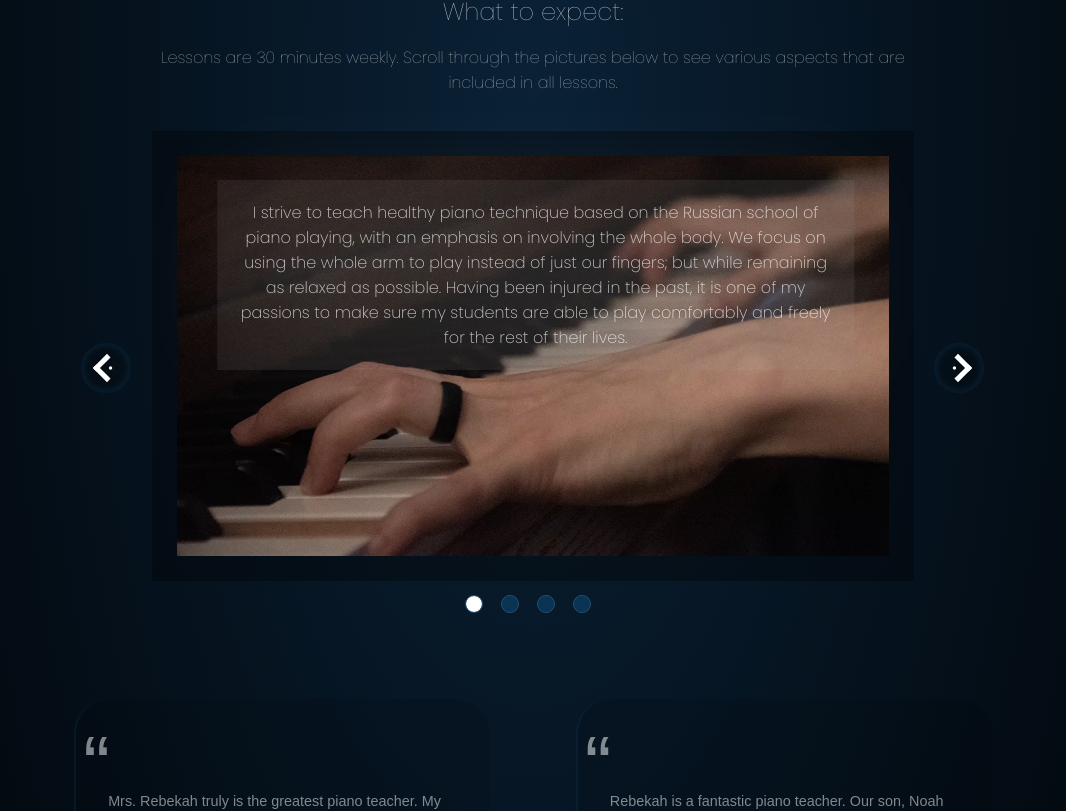
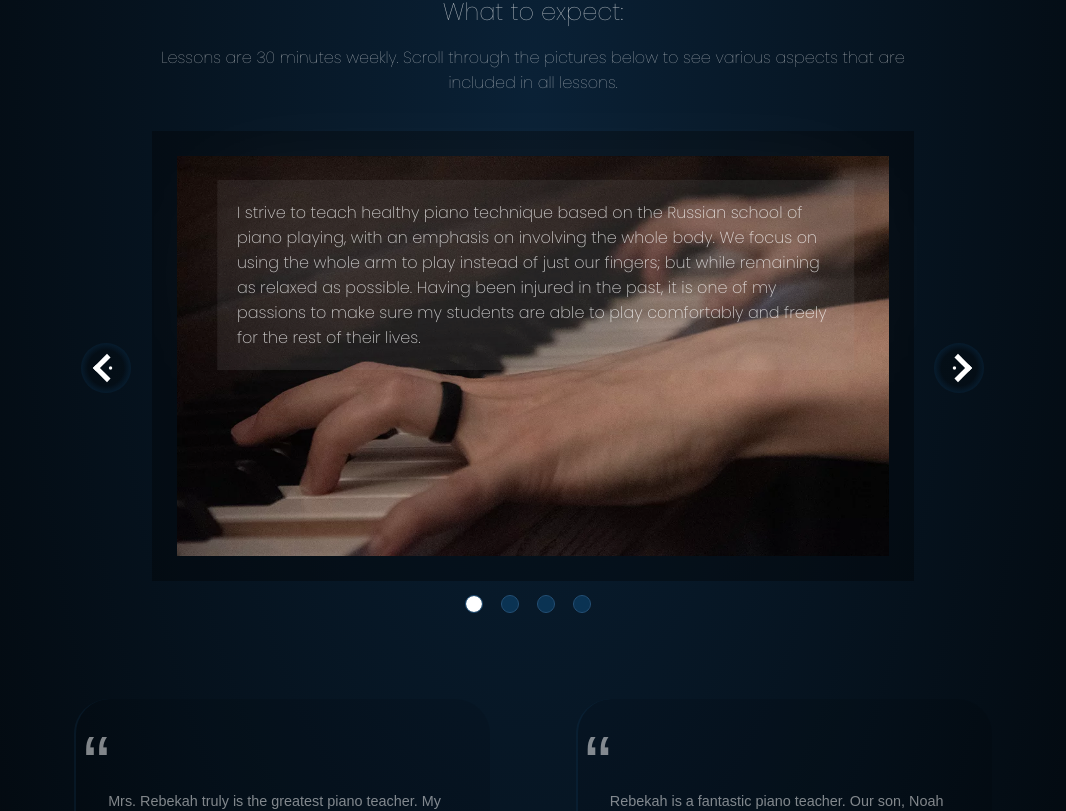
Before and after one commit to njche/rebekahs-piano-studio, a React (Create React App) app: page / in a window 1280 px wide. Shown: the part 2829-3640 px from the top of the page, without its empty margins (107-1173 px from the left). Built offline with nearby package versions, Linux system fonts and the light colour scheme; a web font is replaced by a local one.

Commit message:
I dislike Safari.

```diff
--- a/src/App.css
+++ b/src/App.css
@@ -314,6 +314,7 @@ a:visited {
   width: 70%;
   margin-top: -6%;
   justify-self: center;
+  justify-content: center;
   display: grid;
   margin-bottom: 25%;
 }
@@ -350,6 +351,7 @@ a:visited {
   display: grid;
   justify-content: center;
   grid-template-columns: auto 85% auto;
+  text-align: left;
 }
 
 .Lessons-slide-grid {
@@ -1573,7 +1575,7 @@ textarea {
 
 @media only screen and (max-width: 1400px) {
   .Lessons-slide-text-0 {
-    max-width: 55%;
+    max-width: 50%;
     margin-top: -22%;
     margin-left: 28%;
   }
@@ -1581,15 +1583,15 @@ textarea {
 
 @media only screen and (max-width: 1366px) {
   .Lessons-slide-text-1 {
-    max-width: 60%;
+    max-width: 50%;
     margin-top: -9%;
     margin-left: 28.25%;
   }
 
   .Lessons-slide-text-2 {
-    max-width: 25%;
-    margin-top: -20%;
-    margin-left: 40%;
+    max-width: 50%;
+    margin-top: -8%;
+    margin-left: 30%;
   }
 
   .Testimonials-1 {
@@ -1698,23 +1700,18 @@ textarea {
 
   .Lessons-slide-text-0 {
     font-size: 1rem;
-    max-width: 55%;
     margin-top: -22%;
     margin-left: 28%;
   }
 
   .Lessons-slide-text-1 {
     font-size: 1rem;
-    max-width: 60%;
     margin-top: -9%;
     margin-left: 28.25%;
   }
 
   .Lessons-slide-text-2 {
     font-size: 1rem;
-    max-width: 25%;
-    margin-top: -20%;
-    margin-left: 39%;
   }
 
   .About {
@@ -1768,7 +1765,7 @@ textarea {
 
   .Lessons-slide-text-3 {
     padding: 20px;
-    max-width: 80%;
+    max-width: 50%;
     margin-top: -10%;
     margin-left: 28%;
     position: absolute;
@@ -1804,7 +1801,6 @@ textarea {
   }
 
   .Lessons-slide-text-0 {
-    max-width: 55%;
     margin-top: -22%;
     margin-left: 28%;
   }
```
